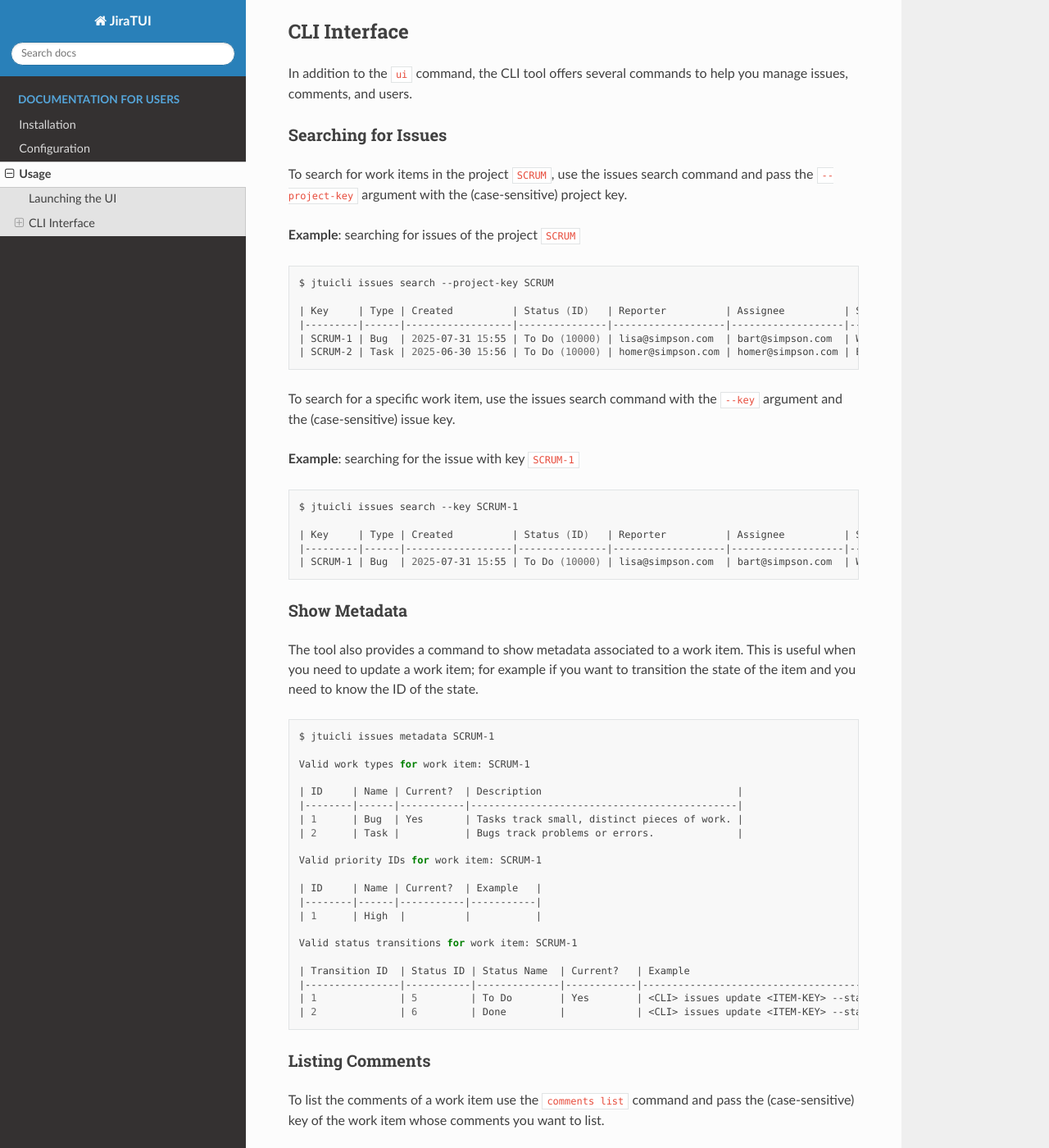
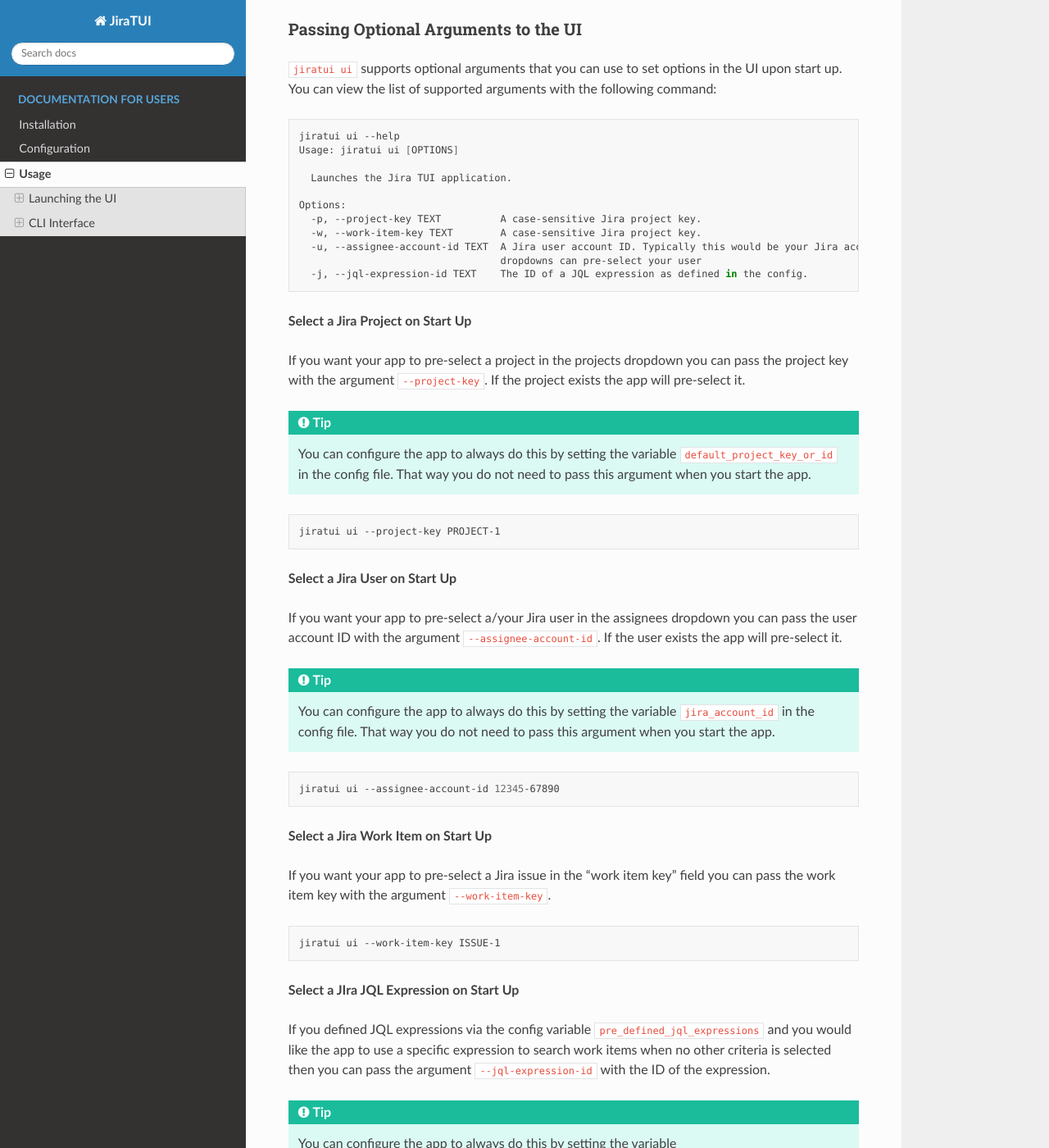
Before and after one commit to whyisdifficult/jiratui, a Sphinx documentation site: the page built from docs/users/usage/index.md, in a window 1280 px wide and 1400 px high, scrolled down 447 px. Shown: the whole window at 82% size. Built offline with Sphinx 7.4.7 and the Read the Docs theme 3.1.0, drawn with Linux system fonts in a browser that asks for light colours; some of the changed text lies outside the part shown.

Commit message:
rename cli tool in the docs and readme

````diff
--- a/docs/users/usage/index.md
+++ b/docs/users/usage/index.md
@@ -5,13 +5,84 @@
 Once you have provided the necessary settings, you can run the application's UI with the following command:
 
 ```shell
-jtuicli ui
+jiratui ui
 ```
 
 If you are using a custom config file, run:
 
 ```shell
-JIRA_TUI_CONFIG_FILE=my-file.yaml jtuicli ui
+JIRA_TUI_CONFIG_FILE=my-file.yaml jiratui ui
+```
+
+### Passing Optional Arguments to the UI
+
+`jiratui ui` supports optional arguments that you can use to set options in the UI upon start up. You can view the list
+of supported arguments with the following command:
+
+```shell
+jiratui ui --help
+Usage: jiratui ui [OPTIONS]
+
+  Launches the Jira TUI application.
+
+Options:
+  -p, --project-key TEXT          A case-sensitive Jira project key.
+  -w, --work-item-key TEXT        A case-sensitive Jira project key.
+  -u, --assignee-account-id TEXT  A Jira user account ID. Typically this would be your Jira account ID so user-related
+                                  dropdowns can pre-select your user
+  -j, --jql-expression-id TEXT    The ID of a JQL expression as defined in the config.
+```
+
+**Select a Jira Project on Start Up**
+
+If you want your app to pre-select a project in the projects dropdown you can pass the project key with the argument
+`--project-key`. If the project exists the app will pre-select it.
+
+```{tip}
+You can configure the app to always do this by setting the variable `default_project_key_or_id` in the config
+file. That way you do not need to pass this argument when you start the app.
+```
+
+```shell
+jiratui ui --project-key PROJECT-1
+```
+
+**Select a Jira User on Start Up**
+
+If you want your app to pre-select a/your Jira user in the assignees dropdown you can pass the user account ID with
+the argument `--assignee-account-id`. If the user exists the app will pre-select it.
+
+```{tip}
+You can configure the app to always do this by setting the variable `jira_account_id` in the config
+file. That way you do not need to pass this argument when you start the app.
+```
+
+```shell
+jiratui ui --assignee-account-id 12345-67890
+```
+
+**Select a Jira Work Item on Start Up**
+
+If you want your app to pre-select a Jira issue in the "work item key" field you can pass the work item key with
+the argument `--work-item-key`.
+
+```shell
+jiratui ui --work-item-key ISSUE-1
+```
+
+**Select a JIra JQL Expression on Start Up**
+
+If you defined JQL expressions via the config variable `pre_defined_jql_expressions` and you would like the app to
+use a specific expression to search work items when no other criteria is selected then you can pass the argument
+`--jql-expression-id` with the ID of the expression.
+
+```{tip}
+You can configure the app to always do this by setting the variable `jql_expression_id_for_work_items_search` in the
+config file. That way you do not need to pass this argument when you start the app.
+```
+
+```shell
+jiratui ui --jql-expression-id 1
 ```
 
 ## CLI Interface
@@ -26,7 +97,7 @@
 **Example**: searching for issues of the project `SCRUM`
 
 ```shell
-$ jtuicli issues search --project-key SCRUM
+$ jiratui issues search --project-key SCRUM
 
 | Key     | Type | Created          | Status (ID)   | Reporter          | Assignee          | Summary                                    |
 |---------|------|------------------|---------------|-------------------|-------------------|--------------------------------------------|
@@ -40,7 +111,7 @@
 **Example**: searching for the issue with key `SCRUM-1`
 
 ```shell
-$ jtuicli issues search --key SCRUM-1
+$ jiratui issues search --key SCRUM-1
 
 | Key     | Type | Created          | Status (ID)   | Reporter          | Assignee          | Summary                                    |
 |---------|------|------------------|---------------|-------------------|-------------------|--------------------------------------------|
@@ -53,7 +124,7 @@
 work item; for example if you want to transition the state of the item and you need to know the ID of the state.
 
 ```shell
-$ jtuicli issues metadata SCRUM-1
+$ jiratui issues metadata SCRUM-1
 
 Valid work types for work item: SCRUM-1
 
@@ -82,7 +153,7 @@
 item whose comments you want to list.
 
 ```shell
-$ jtuicli comments list SCRUM-1
+$ jiratui comments list SCRUM-1
 
 | ID | Issue Key | Author             | Created          | Updated          | Message      |
 |----|-----------|--------------------|------------------|------------------|--------------|
@@ -93,7 +164,7 @@
 the work item followed by the ID of the comment.
 
 ```shell
-$ jtuicli comments show SCRUM-1 1
+$ jiratui comments show SCRUM-1 1
 
 Hello World!
 ```
@@ -104,7 +175,7 @@
 item and the comment string you want to add.
 
 ```shell
-$ jtuicli comments add SCRUM-1 'My new comment'
+$ jiratui comments add SCRUM-1 'My new comment'
 
 | ID | Issue Key | Author             | Created          | Updated          | Message        |
 |----|-----------|--------------------|------------------|------------------|----------------|
@@ -115,11 +186,11 @@
 ### Deleting a Comment
 
 ```shell
-$ jtuicli comments delete SCRUM-1 2
+$ jiratui comments delete SCRUM-1 2
 
 Comment deleted successfully.
 
-$ jtuicli comments list SCRUM-1
+$ jiratui comments list SCRUM-1
 
 | ID | Issue Key | Author             | Created          | Updated          | Message      |
 |----|-----------|--------------------|------------------|------------------|--------------|
@@ -132,7 +203,7 @@
 user. In the following example we are searching for any user whose name or email include the string `maggie`.
 
 ```shell
-$ jtuicli users search maggie
+$ jiratui users search maggie
 
 | Account ID | Active | Name           | Email Address      |
 |------------|--------|----------------|--------------------|
@@ -148,7 +219,7 @@
 accepts 2 optional arguments to paginate results: `--offset` and `--limit`.
 
 ```shell
-$ jtuicli users groups
+$ jiratui users groups
 
 | ID   | Name         | Total users in group? |
 |------|--------------|-----------------------|
@@ -159,7 +230,7 @@
 You can also search groups by the (exact) name. For example,
 
 ```shell
-$ jtuicli users groups --group-names developers
+$ jiratui users groups --group-names developers
 
 | ID   | Name         | Total users in group? |
 |------|--------------|-----------------------|
````
Also changed, not shown: README.md (+8 -8 lines), docs/users/install/index.md (+2 -2 lines).
